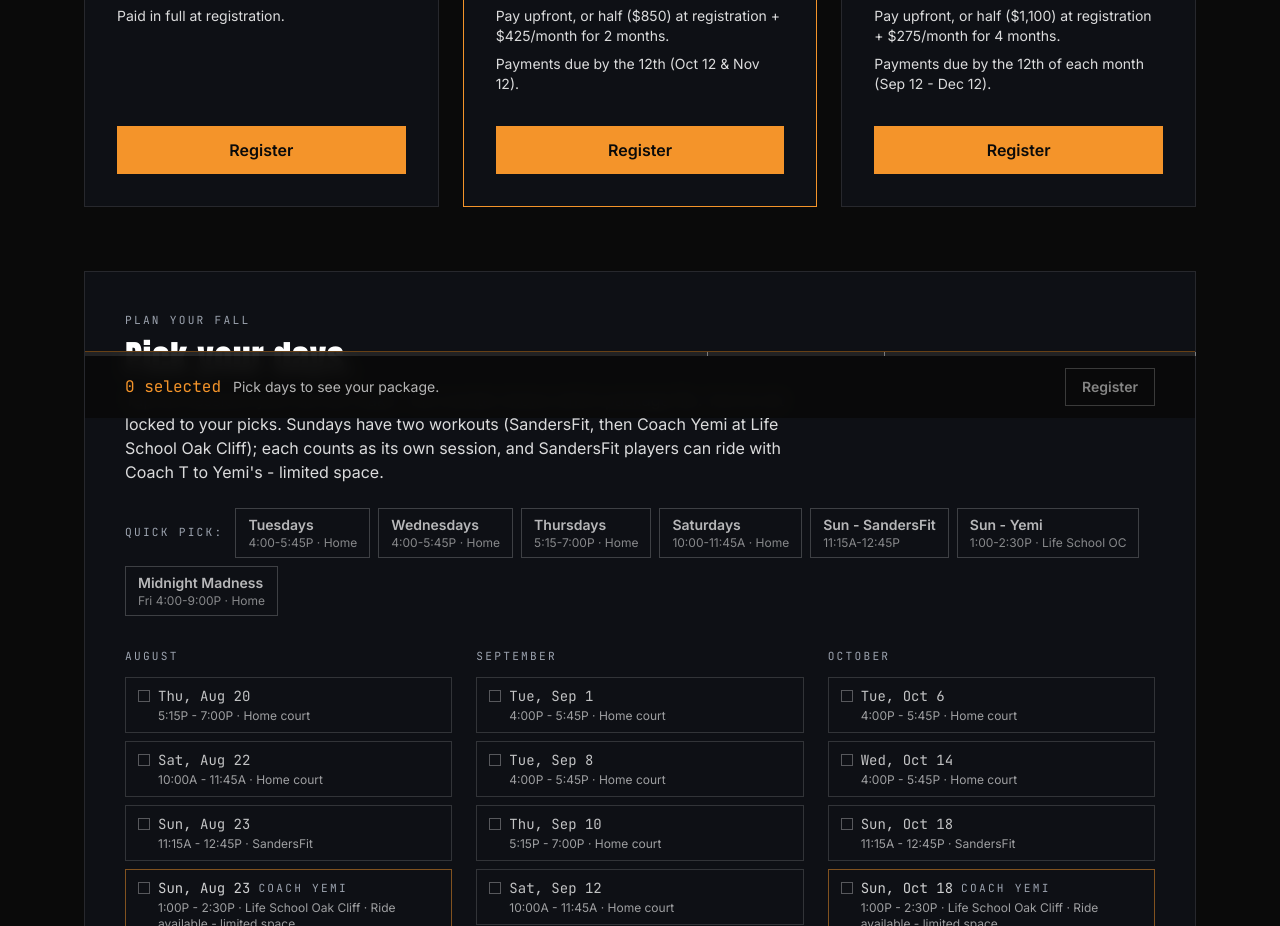
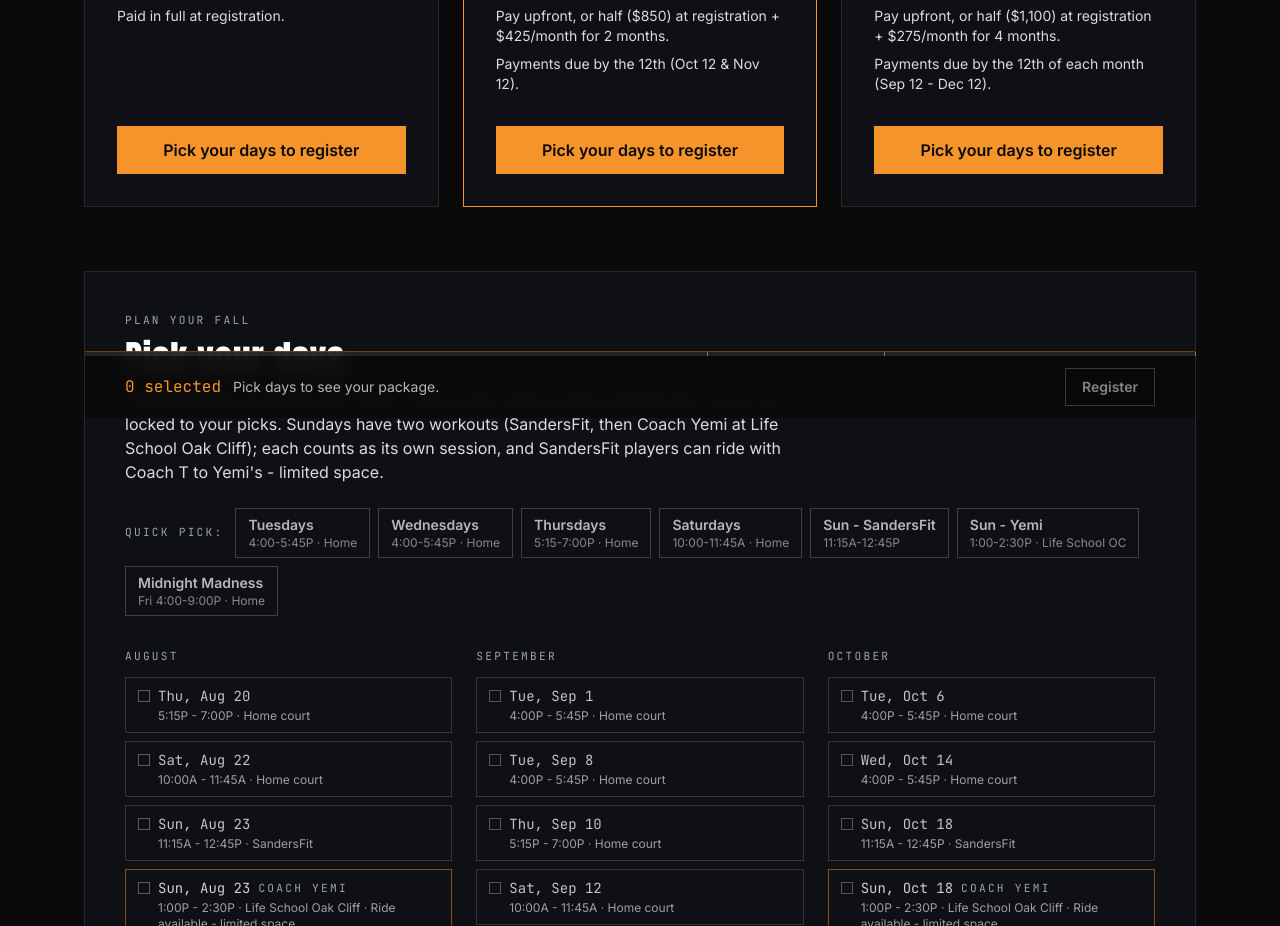
Before and after one commit to btctc/btcballers-fit, a Next.js app: page /programs in a window 1280 px wide. Shown: the part 880-1806 px from the top of the page. Built offline with nearby package versions, Linux system fonts and the light colour scheme.

Commit message:
Registration always requires dates: package cards link to planner instead of dateless mailto

```diff
--- a/src/app/programs/page.tsx
+++ b/src/app/programs/page.tsx
@@ -6,14 +6,6 @@ import { site } from "@/lib/siteConfig";
 export const metadata = { title: "Programs - BTC Ballers" };
 
 export default function ProgramsPage() {
-  const buildRegisterHref = (pkg: string) => {
-    const subject = encodeURIComponent(`Fall 2026 registration - ${pkg}`);
-    const body = encodeURIComponent(
-      `Hi Coach T,\n\nI'd like to register for Fall 2026.\n\nPackage: ${pkg}\n\nKid's name:\nKid's age:\nWhat we want to work on:\nAnything Coach T should know:\n\nThanks.`
-    );
-    return `mailto:${site.email}?subject=${subject}&body=${body}`;
-  };
-
   return (
     <div className="max-w-6xl mx-auto px-5 py-20">
       <div className="label text-btc-orange">{fallSeason.name} &middot; {fallSeason.window}</div>
@@ -28,7 +20,7 @@ export default function ProgramsPage() {
             title={pkg.label}
             price={pkg.price}
             blurb={`${pkg.sessions} sessions. Come to any session on the calendar, including Midnight Madness nights.`}
-            cta={{ href: buildRegisterHref(pkg.label), text: "Register" }}
+            cta={{ href: "#plan", text: "Pick your days to register" }}
             highlight={pkg.highlight}
           >
             <div className="label mb-2">Per session</div>
@@ -43,7 +35,7 @@ export default function ProgramsPage() {
         ))}
       </div>
 
-      <div className="mt-16">
+      <div className="mt-16 scroll-mt-24" id="plan">
         <SeasonPlanner />
       </div>
 
```
